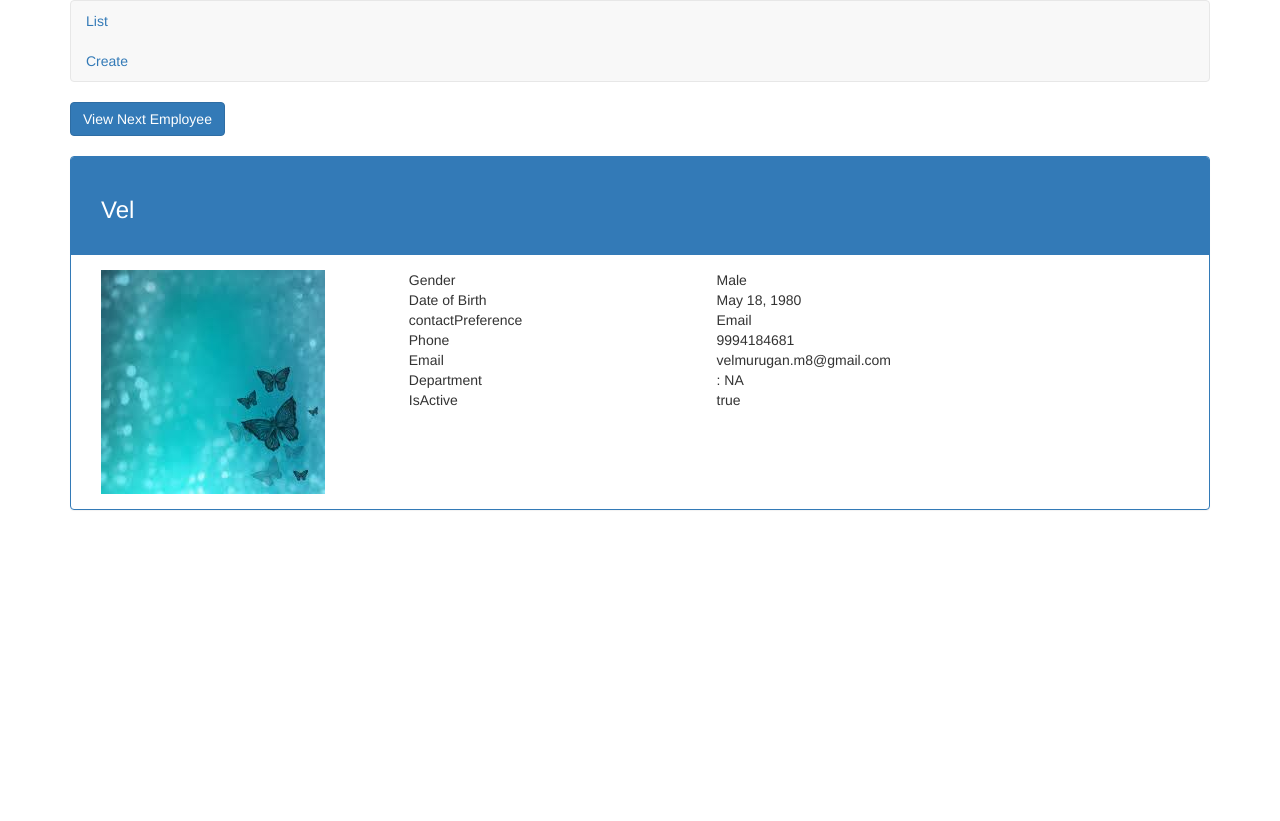
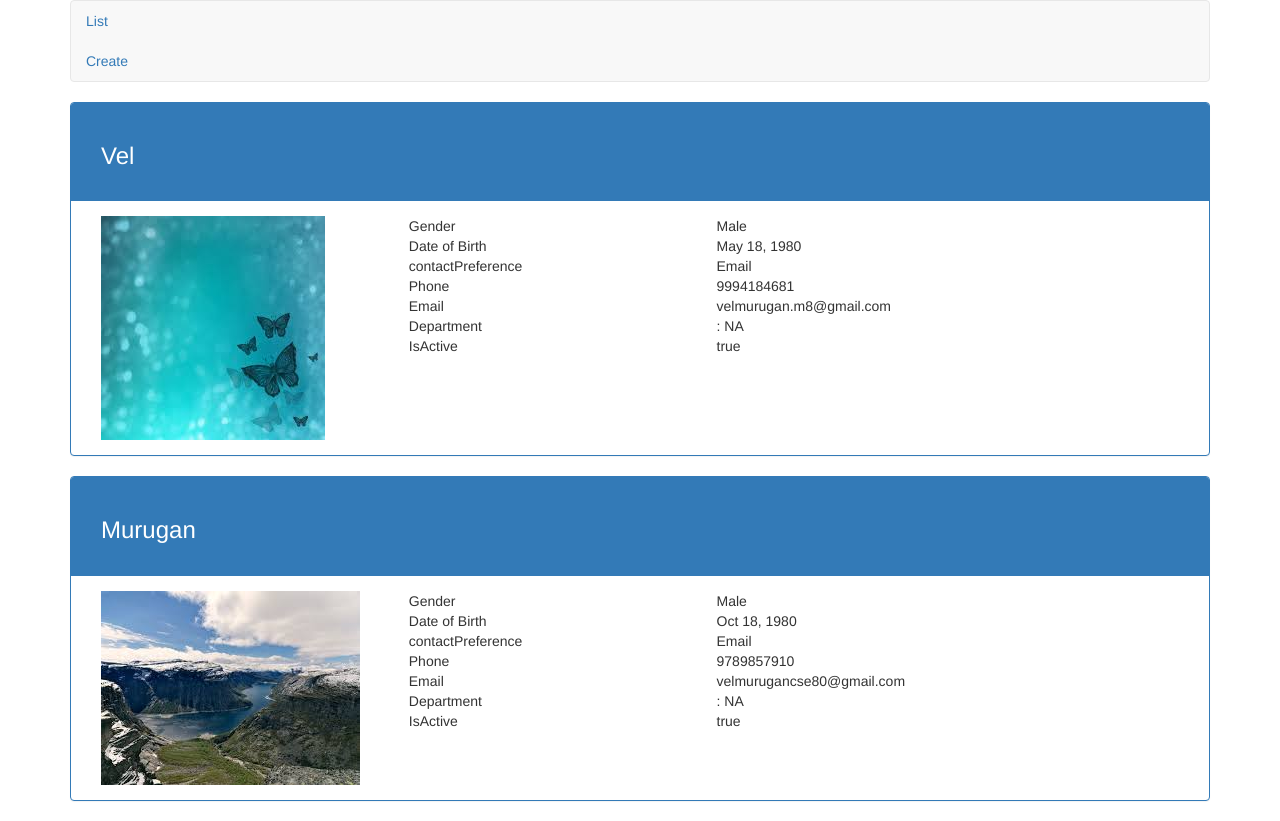
Before and after one commit to VelmuruganMuthukrishnan/Angular8CRUD, an Angular app: page /emp/List in a window 1280 px wide. Before the commit the page ends 800 px from the top, so only its background shows below. Built offline with nearby package versions, Linux system fonts and the light colour scheme.

Commit message:
Can deactivate guard

```diff
--- a/src/app/app.module.ts
+++ b/src/app/app.module.ts
@@ -14,10 +14,15 @@ import { SelectRequiredValidatorDirective } from './Shared/select-required-valid
 import { ConfoirmEqualValidatorDirective } from './Shared/confirm-equal-validator.directive';
 import {EmployeeService} from './employees/employee.service';
 import { DisplayEmployeeComponent } from './employees/display-employee.component';
+import {CreateEmployeeCanDeactivateGuardService} from './employees/create-employee-can-deactivate-guard.service';
 
 const appRoutes:Routes=[
   {path:'List',component:ListEmployeesComponent},
-  {path:'Create',component:CreateEmployeeComponent},
+  {
+    path:'Create',
+  component:CreateEmployeeComponent,
+  canDeactivate:[CreateEmployeeCanDeactivateGuardService]
+},
   {path:'',redirectTo:'./List',pathMatch:'full'}
 ]
 
@@ -42,7 +47,7 @@ const appRoutes:Routes=[
     BsDatepickerModule.forRoot(),
 
   ],
-  providers: [EmployeeService],
+  providers: [EmployeeService,CreateEmployeeCanDeactivateGuardService],
   bootstrap: [AppComponent]
 })
 export class AppModule { }
--- /dev/null
+++ b/src/app/employees/create-employee-can-deactivate-guard.service.ts
@@ -0,0 +1,17 @@
+import {Injectable} from '@angular/core';
+import { CanDeactivate } from '@angular/router';
+import { CreateEmployeeComponent } from './create-employee.component';
+import { Observable } from 'rxjs';
+import { inject } from '@angular/core/testing';
+
+@Injectable()
+export class CreateEmployeeCanDeactivateGuardService implements CanDeactivate<CreateEmployeeComponent>
+{
+canDeactivate(component:CreateEmployeeComponent): boolean{
+     if(component.createEmployeeform.dirty)
+     {
+         return confirm('Are you sure you want  to discards your changes');
+     }
+     return true;
+}
+}
--- a/src/app/employees/create-employee.component.ts
+++ b/src/app/employees/create-employee.component.ts
@@ -1,4 +1,4 @@
-import { Component, OnInit, } from '@angular/core';
+import { Component, OnInit, ViewChild, } from '@angular/core';
 import { NgForm } from '@angular/forms';
 import { Department } from '../models/department.models';
 import { BsDatepickerConfig } from 'ngx-bootstrap/datepicker/public_api';
@@ -14,6 +14,7 @@ import { Router } from '@angular/router';
 export class CreateEmployeeComponent implements OnInit {
   // dateofbirth:Date=new Date(2020,0,3);
 
+@ViewChild('employeeForm',{static:true}) public createEmployeeform :NgForm;
 
   datePickerCnfig: Partial<BsDatepickerConfig>;
   previewPhoto = false;
--- a/src/app/employees/display-employee.component.html
+++ b/src/app/employees/display-employee.component.html
@@ -1,4 +1,4 @@
-<div class="panel panel-primary">
+<div class="panel panel-primary" >
     <div class="panel-heading">
         <h3 class="panel-heading">
             {{employee.name}}
--- a/src/app/employees/display-employee.component.ts
+++ b/src/app/employees/display-employee.component.ts
@@ -1,4 +1,4 @@
-import { Component, OnInit, Input, SimpleChanges } from '@angular/core';
+import { Component, OnInit, Input, SimpleChanges,Output, EventEmitter } from '@angular/core';
 import { Employee } from '../models/employee.models';
 
 @Component({
@@ -7,8 +7,12 @@ import { Employee } from '../models/employee.models';
   styleUrls: ['./display-employee.component.scss']
 })
 export class DisplayEmployeeComponent implements OnInit {
+
+  @Input() employee1:Employee;
+
+ // @Output() notify:EventEmitter<Employee>=new EventEmitter<Employee>();
+
   private _employee: Employee;
-
   @Input() employeeId: number;
 
   @Input()
@@ -36,7 +40,10 @@ export class DisplayEmployeeComponent implements OnInit {
 
   ngOnInit() {
   }
-
+// handleClick()
+// {
+//   this.notify.emit(this.employee);
+// }
   // {
   // ngOnChanges(changes:SimpleChanges)
   // {
@@ -46,5 +53,9 @@ export class DisplayEmployeeComponent implements OnInit {
   //   console.log('Current:'+ currentEmployee.name);
 
   // }
+  getEmployeeNameAndGender():string
+  {
+    return this.employee.name+''+this.employee.gender;
+  }
 
 }
--- a/src/app/employees/list-employees.component.html
+++ b/src/app/employees/list-employees.component.html
@@ -1,10 +1,18 @@
-<!-- <div  *ngFor="let employee of employees">
-    <app-display-employee [employee]="employee"></app-display-employee>
+
+<h1 #h1Variable>
+  <!-- {{dataFromChild.name+ '' +dataFromChild.gender}} -->
+</h1>
+<div  *ngFor="let employee of employees">
+    <div (click)="h1Variable.innerHtml= childComponent.getEmployeeNameAndGender()">
+
+    </div>
+    <app-display-employee [employee]="employee" #childComponent></app-display-employee>
 </div>
- -->
-<button (click)="nextEmployee()" class="btn btn-primary">
+
+
+<!-- <button (click)="nextEmployee()" class="btn btn-primary">
     View Next Employee
 </button>
 <br />
 <br />
-<app-display-employee [employee]="employeeToDisplay"[employeeId]="1"></app-display-employee>
+<app-display-employee [employee]="employee"></app-display-employee> -->
--- a/src/app/employees/list-employees.component.ts
+++ b/src/app/employees/list-employees.component.ts
@@ -9,6 +9,7 @@ import { EmployeeService } from './employee.service';
 export class ListEmployeesComponent implements OnInit {
   employees: Employee[];
   employeeToDisplay: Employee;
+  dataFromChild:Employee;
   private arrayIndex = 1;
   constructor(private _employeeService: EmployeeService) { }
 
@@ -16,7 +17,10 @@ export class ListEmployeesComponent implements OnInit {
     this.employees = this._employeeService.getEmployees();
     this.employeeToDisplay = this.employees[0];
   }
-
+handleNotify(evenData:Employee)
+{
+this.dataFromChild=evenData;
+}
   nextEmployee(): void {
     if (this.arrayIndex <= 2) {
       this.employeeToDisplay = this.employees[this.arrayIndex];
```
